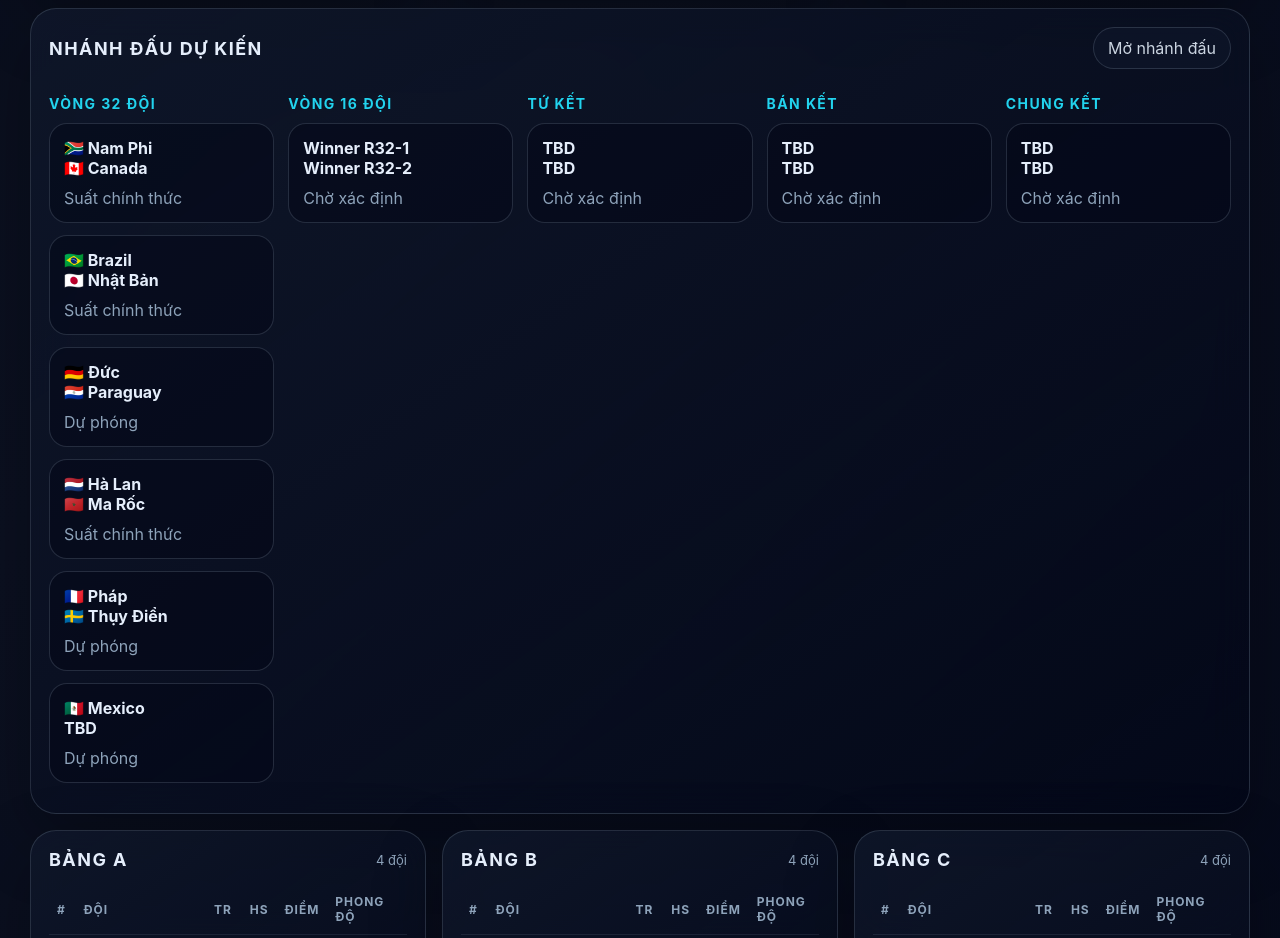
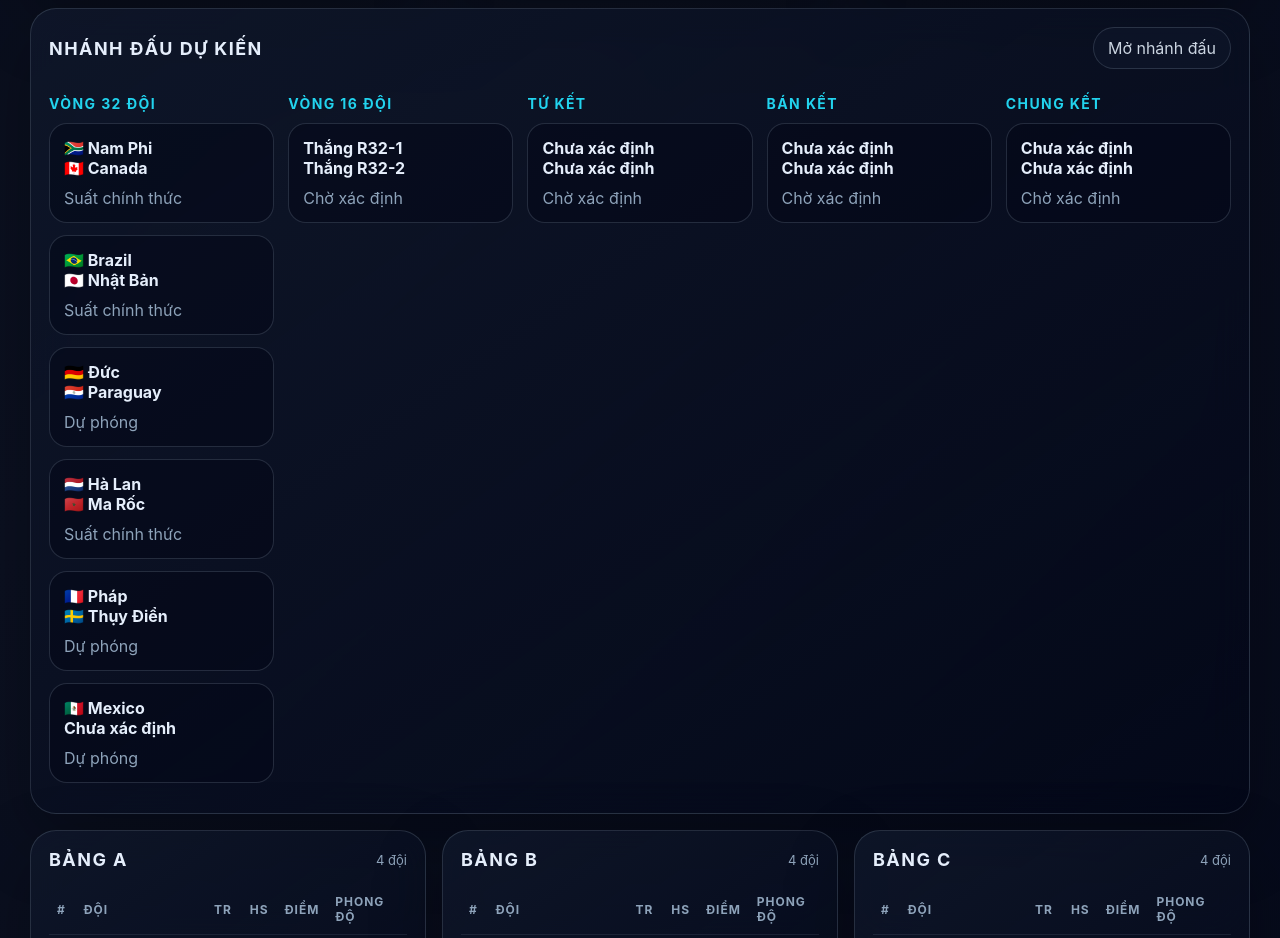
Before and after one commit to hydakyo/wc2026, a Next.js app: page / in a window 1280 px wide. Shown: the part 3240-4178 px from the top of the page. Built offline with nearby package versions, Linux system fonts and the light colour scheme.

Commit message:
i18n: translate bracket placeholders

```diff
--- a/components/BracketView.tsx
+++ b/components/BracketView.tsx
@@ -1,4 +1,10 @@
 import { bracket, bracketStatusLabel, stageLabel, teamLabel } from '@/lib/worldcup-data';
+
+function entrantLabel(value: string) {
+  if (value === 'TBD') return 'Ch\u01b0a x\u00e1c \u0111\u1ecbnh';
+  if (value.startsWith('Winner ')) return value.replace('Winner ', 'Th\u1eafng ');
+  return teamLabel(value, false);
+}
 
 export function BracketView() {
   const rounds = Array.from(new Set(bracket.map((item) => item.round)));
@@ -9,8 +15,8 @@ export function BracketView() {
           <h2>{stageLabel(round)}</h2>
           {bracket.filter((item) => item.round === round).map((item, index) => (
             <article className="bracket-match" key={`${round}-${index}`}>
-              <div><b>{teamLabel(item.left, false)}</b></div>
-              <div><b>{teamLabel(item.right, false)}</b></div>
+              <div><b>{entrantLabel(item.left)}</b></div>
+              <div><b>{entrantLabel(item.right)}</b></div>
               <span>{bracketStatusLabel(item.status)}</span>
             </article>
           ))}
```
